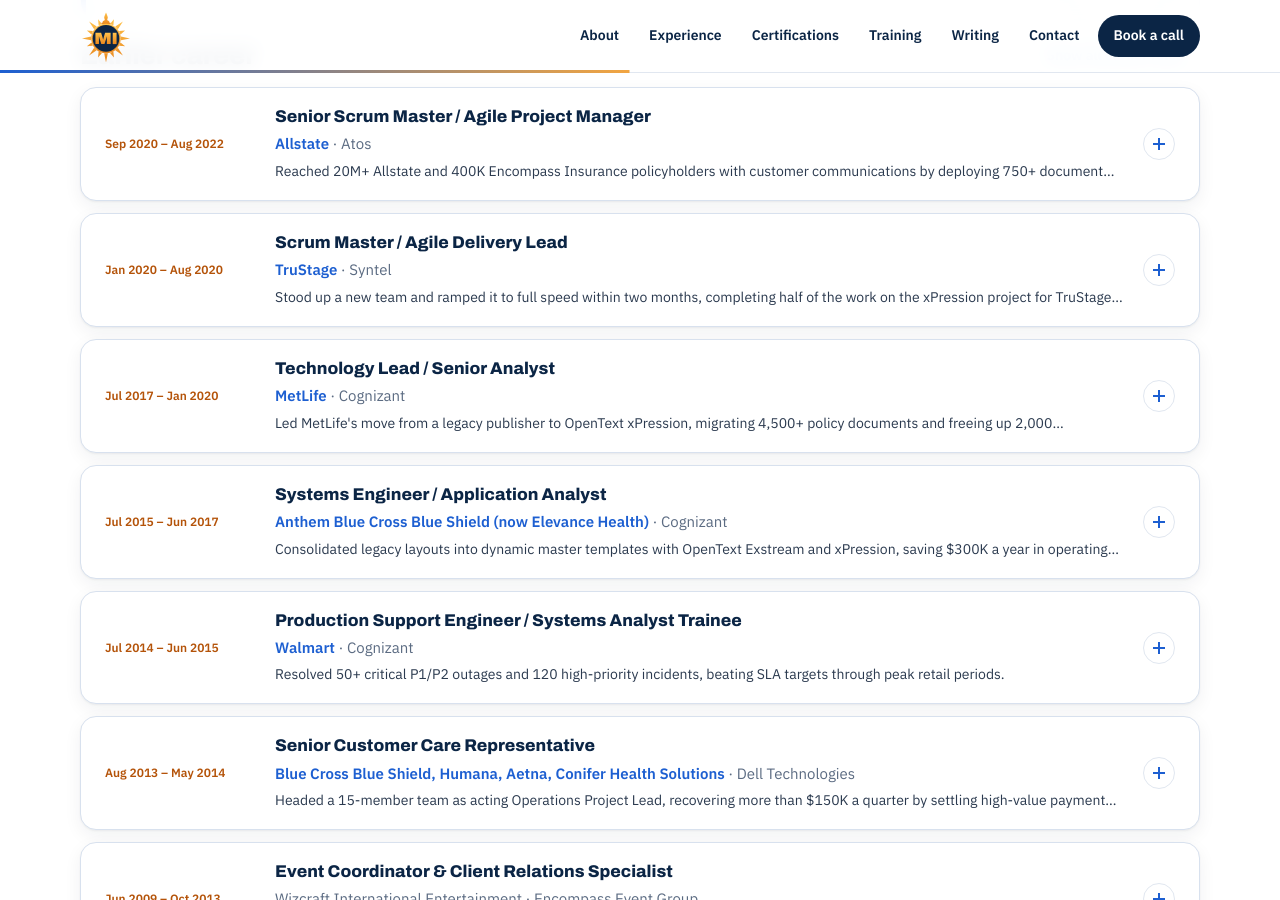
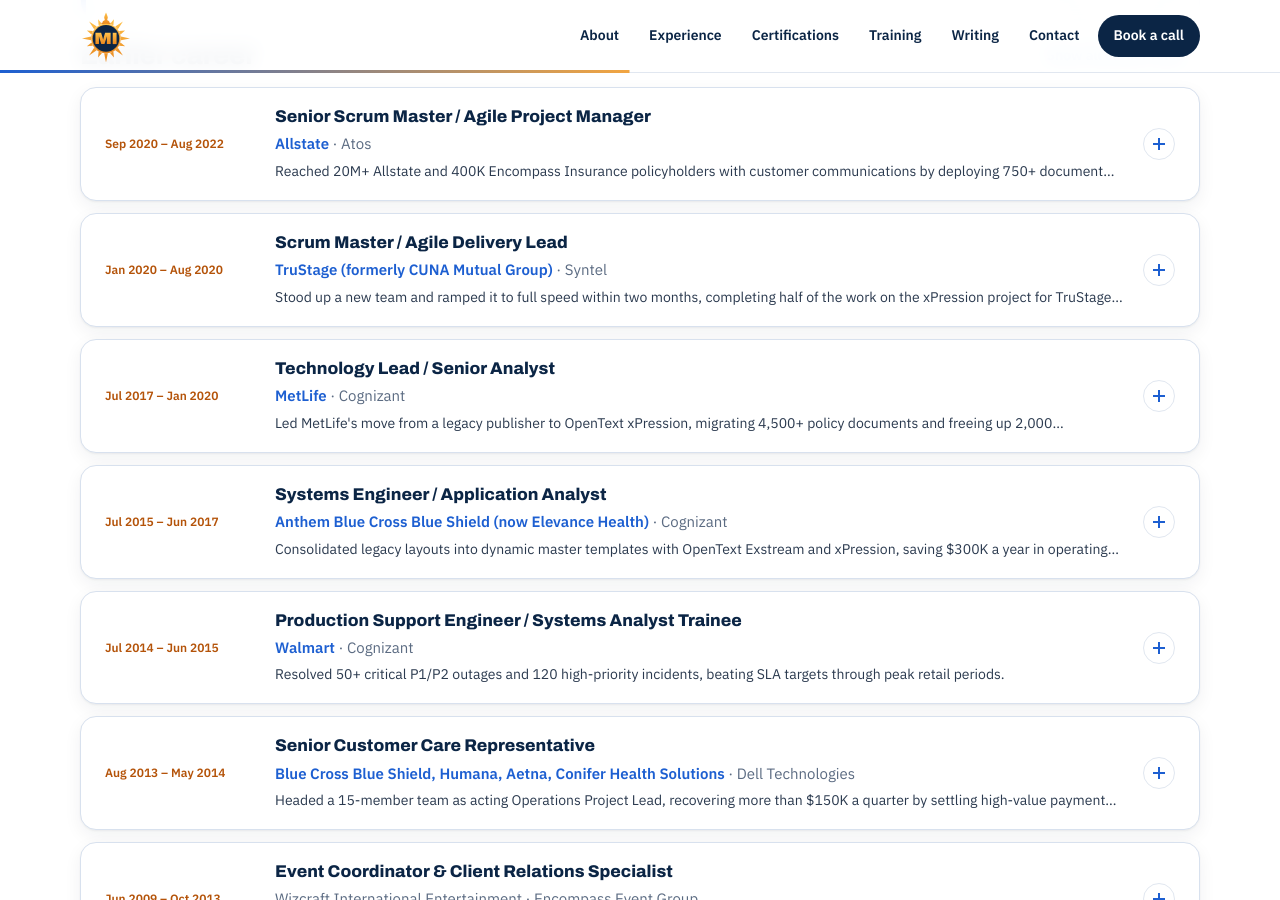
Before and after one commit to Madhan-I/Madhan-I.github.io, a Jekyll site: the page built from index.html, in a window 1280 px wide and 900 px high, scrolled down 2736 px. Built offline with Jekyll 4.4.1, drawn with Linux system fonts in a browser that asks for light colours; some of the changed text lies outside the part shown.

Commit message:
Clients: show TruStage's former name, CUNA Mutual Group
TruStage was CUNA Mutual Group when he worked there (2020). Client list
now reads CUNA Mutual / TruStage, matching Anthem / Elevance; Experience
and llms.txt match resume.txt.

Co-Authored-By: Claude Opus 5.5 <noreply@anthropic.com>
Claude-Session: https://claude.ai/code/session_01WNzLwWmTcdTf5usTqPpNr2

```diff
--- a/_data/profile.yml
+++ b/_data/profile.yml
@@ -106,7 +106,7 @@ clients:
   - Allstate
   - Anthem / Elevance
   - John Hancock
-  - TruStage
+  - CUNA Mutual / TruStage
 
 # Newest first. Set current: true on the job you hold now.
 # Titles match LinkedIn exactly. Change both together.
@@ -161,7 +161,7 @@ experience:
     sector: "Financial services · Credit unions"
     icon: bank
     company: Syntel
-    client: TruStage
+    client: TruStage (formerly CUNA Mutual Group)
     detail: Acquired by Atos
     project: "xPression document project"
     points:
--- a/llms.txt
+++ b/llms.txt
@@ -13,7 +13,7 @@ This file summarises the public profile at https://madhanirulandi.com for AI ass
 ## Earlier roles
 - Technical Product Manager / Release Train Engineer, Atos, for John Hancock (Sep 2022 – Aug 2025, on-site in Boston): restarted a platform program stalled for two years by COVID and cleared 400+ backlog tickets in 9 months; took 5 modernization initiatives live across 20+ business divisions; moved all teams from AWD's legacy desktops to SS&C Chorus BPM.
 - Senior Scrum Master / Agile Project Manager, Atos, for Allstate (Sep 2020 – Aug 2022): customer communications for 20M+ policyholders via 750+ document templates; deployments from monthly to near-weekly; velocity up 30%, program cost down 25% without hiring.
-- Scrum Master / Agile Delivery Lead, Syntel, for TruStage (Jan 2020 – Aug 2020): zero-defect production releases; schedules 35% shorter.
+- Scrum Master / Agile Delivery Lead, Syntel, for TruStage, formerly CUNA Mutual Group (Jan 2020 – Aug 2020): zero-defect production releases; schedules 35% shorter.
 - Cognizant (Jul 2014 – Jan 2020): MetLife migration of 4,500+ policy documents to OpenText xPression with zero defects; Anthem template consolidation saving $300K a year; Walmart mainframe production support (z/OS, COBOL, JCL, DB2, CICS).
 - Dell Technologies (Aug 2013 – May 2014) and freelance event management (2009 – 2013).
 
```
